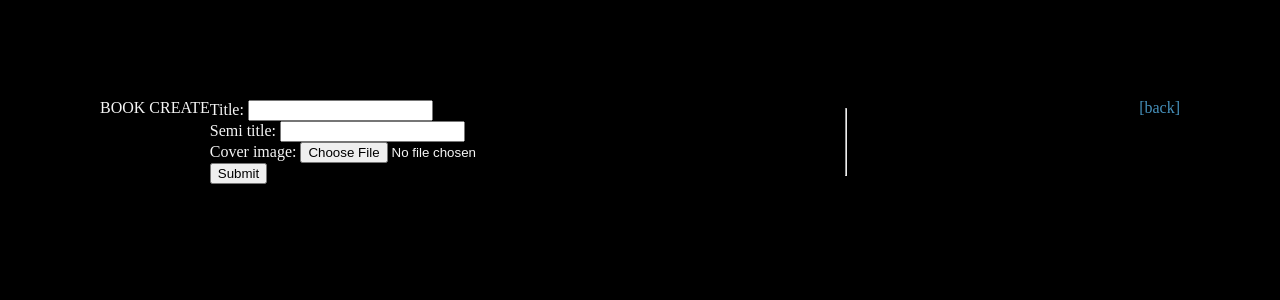
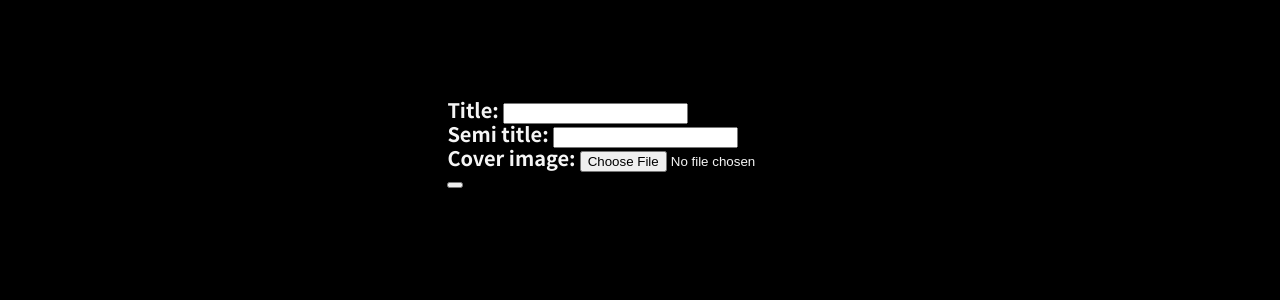
Before and after one commit to dollyishere/young-duck, a Django app: page /books/create/ in a window 1280 px wide. Shown: the top 300 px of the page. Run offline with Django 3.2, Linux system fonts and the light colour scheme.

Commit message:
style[FE]: book create css 적용

```diff
--- a/books/templates/books/create.html
+++ b/books/templates/books/create.html
@@ -1,14 +1,13 @@
 {% extends 'base.html' %}
 
 {% block content %}
-	<div class="container" style="margin: 100px;">
-		<h1 class="text-center">BOOK CREATE</h1>
-			<form action="{% url 'books:create' %}" method="POST" enctype="multipart/form-data">
-				{% csrf_token %}
-				{{ form.as_p }}
-				<input type="submit">
-			</form>
-			<hr>
-			<a href="{% url 'books:index' %}">[back]</a>
+<div id="book-create" class="component-init">
+  <div id="book-create-container" class="vertical container-narrow">
+    <form action="{% url 'books:create' %}" method="POST" enctype="multipart/form-data">
+      {% csrf_token %}
+      {{ form.as_p }}
+      <button id="book-create-btn" value="CREATE">
+    </form>
 	</div>
+</div>
 {% endblock content %}
--- /dev/null
+++ b/static/css/book-create.css
@@ -0,0 +1,27 @@
+.component-init {
+    width: 100%;
+    justify-content: center;
+}
+
+.container-narrow {
+    width: 1000px;
+    padding: 100px;
+}
+
+label[for="id_title"] {
+    font-family: 'Noto Sans KR', sans-serif;
+    font-size: 20px;
+    font-weight: 600;
+}
+
+label[for="id_semi_title"] {
+    font-family: 'Noto Sans KR', sans-serif;
+    font-size: 20px;
+    font-weight: 600;
+}
+
+label[for="id_cover_image"] {
+    font-family: 'Noto Sans KR', sans-serif;
+    font-size: 20px;
+    font-weight: 600;
+}
--- a/templates/base.html
+++ b/templates/base.html
@@ -14,6 +14,7 @@
   <link rel="stylesheet" href="{% static 'css/signup.css' %}">
   <link rel="stylesheet" href="{% static 'css/book-index.css' %}">
   <link rel="stylesheet" href="{% static 'css/book-detail.css' %}">
+  <link rel="stylesheet" href="{% static 'css/book-create.css' %}">
   <link rel="stylesheet" href="{% static 'css/profile.css' %}">
   <link rel="stylesheet" href="{% static 'css/account-update.css' %}">
   <link rel="stylesheet" href="{% static 'css/change-password.css' %}">
```
